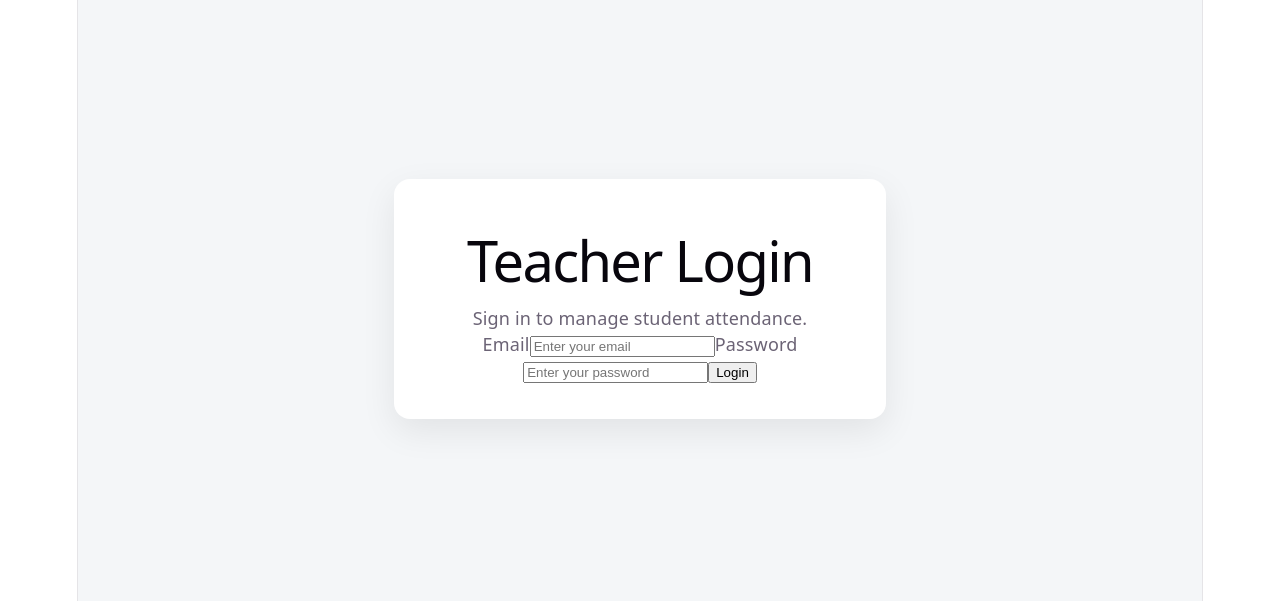
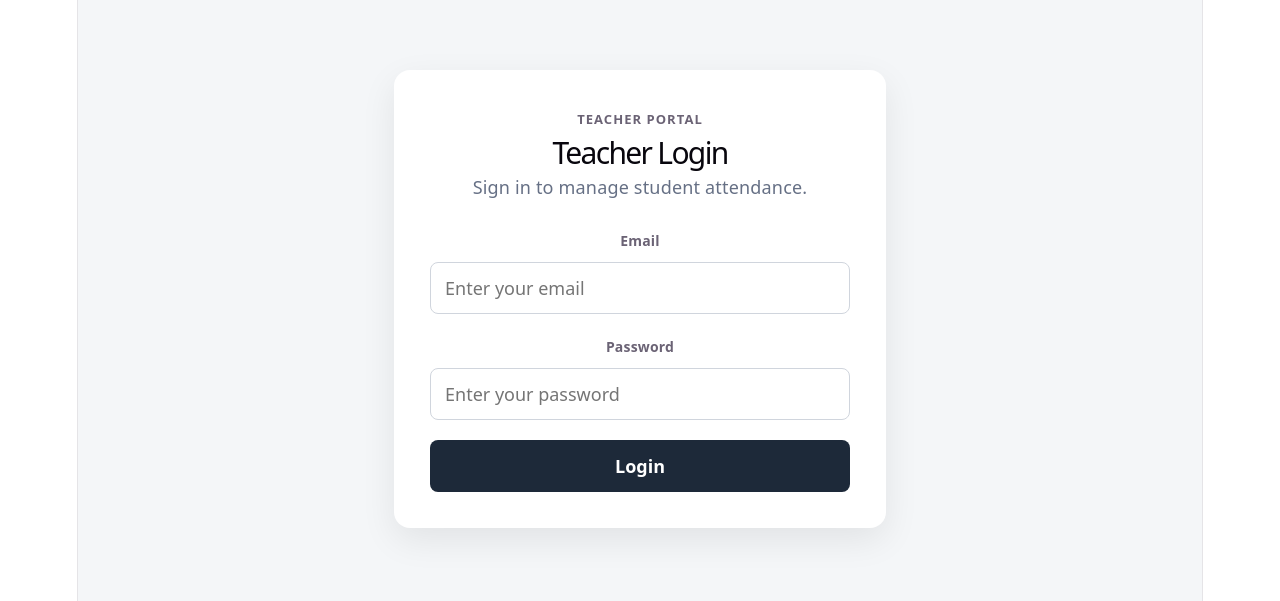
Before and after one commit to Louisc0d3/midterms_ITMC311_Group9, a React (Vite) app in the folder client/: page / in a window 1280 px wide. Shown: the part 125-726 px from the top of the page. Built offline with nearby package versions, Linux system fonts and the light colour scheme.

Commit message:
[TCHR-FE-05] fix teacher login styling

```diff
--- a/client/src/pages/TeacherLogin.jsx
+++ b/client/src/pages/TeacherLogin.jsx
@@ -20,11 +20,6 @@ function TeacherLogin({ onLoginSuccess }) {
     try {
       setLoading(true)
       const result = await login(email, password)
-
-      if (result.data?.user?.role && result.data.user.role !== 'user') {
-        setError('Login successful.')
-      }
-
       onLoginSuccess?.(result.data.user)
     } catch (requestError) {
       setError(requestError.message)
@@ -36,10 +31,14 @@ function TeacherLogin({ onLoginSuccess }) {
   return (
     <main className="teacher-login-page">
       <section className="teacher-login-card">
+        <div className="teacher-login-header">
+          <p className="teacher-login-label">Teacher Portal</p>
           <h1>Teacher Login</h1>
           <p>Sign in to manage student attendance.</p>
+        </div>
 
-        <form onSubmit={handleSubmit}>
+        <form className="teacher-login-form" onSubmit={handleSubmit}>
+          <div className="form-field">
             <label htmlFor="teacher-email">Email</label>
             <input
               id="teacher-email"
@@ -49,7 +48,9 @@ function TeacherLogin({ onLoginSuccess }) {
               placeholder="Enter your email"
               required
             />
+          </div>
 
+          <div className="form-field">
             <label htmlFor="teacher-password">Password</label>
             <input
               id="teacher-password"
@@ -59,10 +60,19 @@ function TeacherLogin({ onLoginSuccess }) {
               placeholder="Enter your password"
               required
             />
+          </div>
 
-          {error && <p className="teacher-login-error">{error}</p>}
+          {error && (
+            <p className="login-message login-error">
+              {error}
+            </p>
+          )}
 
-          <button type="submit" disabled={loading}>
+          <button
+            className="teacher-login-button"
+            type="submit"
+            disabled={loading}
+          >
             {loading ? 'Logging in...' : 'Login'}
           </button>
         </form>
```
Lines whose indentation alone changed are shown as unchanged.
